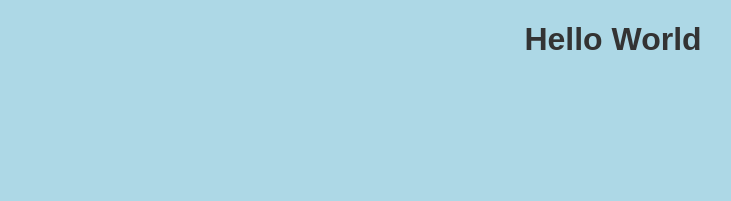
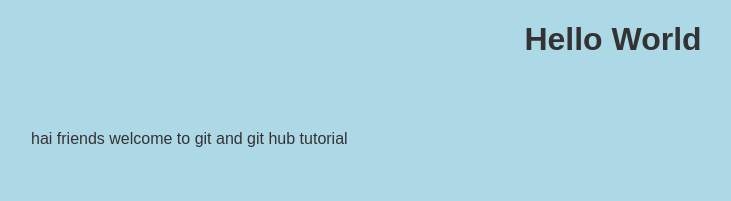
Before and after one commit to rajeevmagudi/study, a plain HTML site: page index.html in a window 1280 px wide. Shown: the whole page, without its empty margins (27-758 px from the left). Drawn offline with Linux system fonts and the light colour scheme.

Commit message:
index.html p tag and style added

```diff
--- a/index.html
+++ b/index.html
@@ -7,10 +7,15 @@
 		color:#333;
 		background:lightblue;
 	}
+	p{
+		padding:50px;
+	}
 </style>
 	<head>
 	<body>
 		<center><h1>Hello World</h1></center>
+		<div><p>hai friends welcome to git and git hub
+			tutorial</p>
 	</body>
 
 </html>
```
